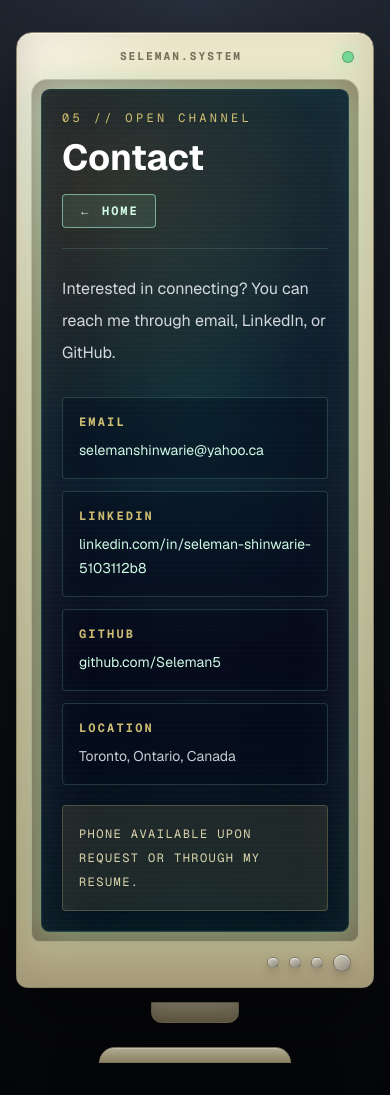
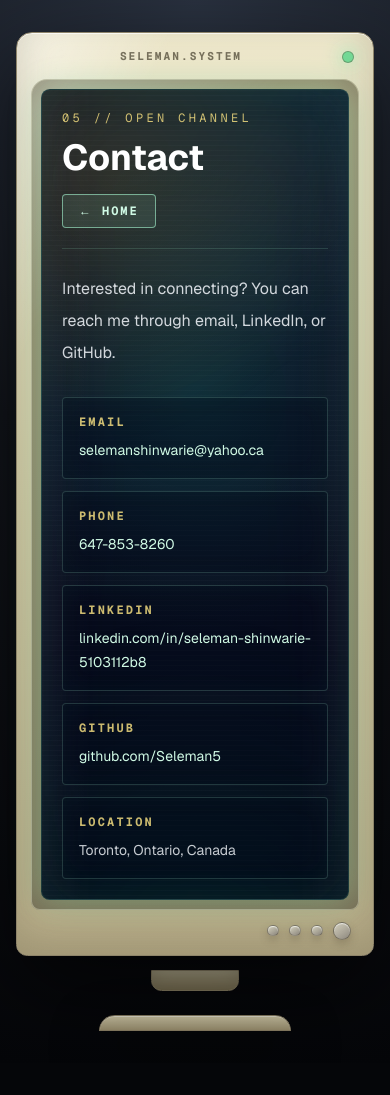
Before and after one commit to Seleman5/retro-portfolio, a Next.js app: page /contact in a window 390 px wide. After the commit the page ends 1063 px from the top, so only its background shows below. Built offline with nearby package versions, Linux system fonts and the light colour scheme.

Commit message:
Add phone number to contact page

```diff
--- a/src/app/contact/page.tsx
+++ b/src/app/contact/page.tsx
@@ -6,6 +6,11 @@ const contactRows = [
     label: "Email",
     value: "selemanshinwarie@yahoo.ca",
     href: "mailto:selemanshinwarie@yahoo.ca",
+  },
+  {
+    label: "Phone",
+    value: "647-853-8260",
+    href: "tel:+16478538260",
   },
   {
     label: "LinkedIn",
@@ -101,10 +106,6 @@ export default function ContactPage() {
                     </div>
                   ))}
                 </section>
-
-                <p className="mt-5 rounded-sm border border-amber-200/20 bg-amber-200/10 p-4 font-mono text-xs uppercase leading-6 tracking-[0.12em] text-amber-100/85">
-                  Phone available upon request or through my resume.
-                </p>
               </div>
             </div>
           </div>
```
